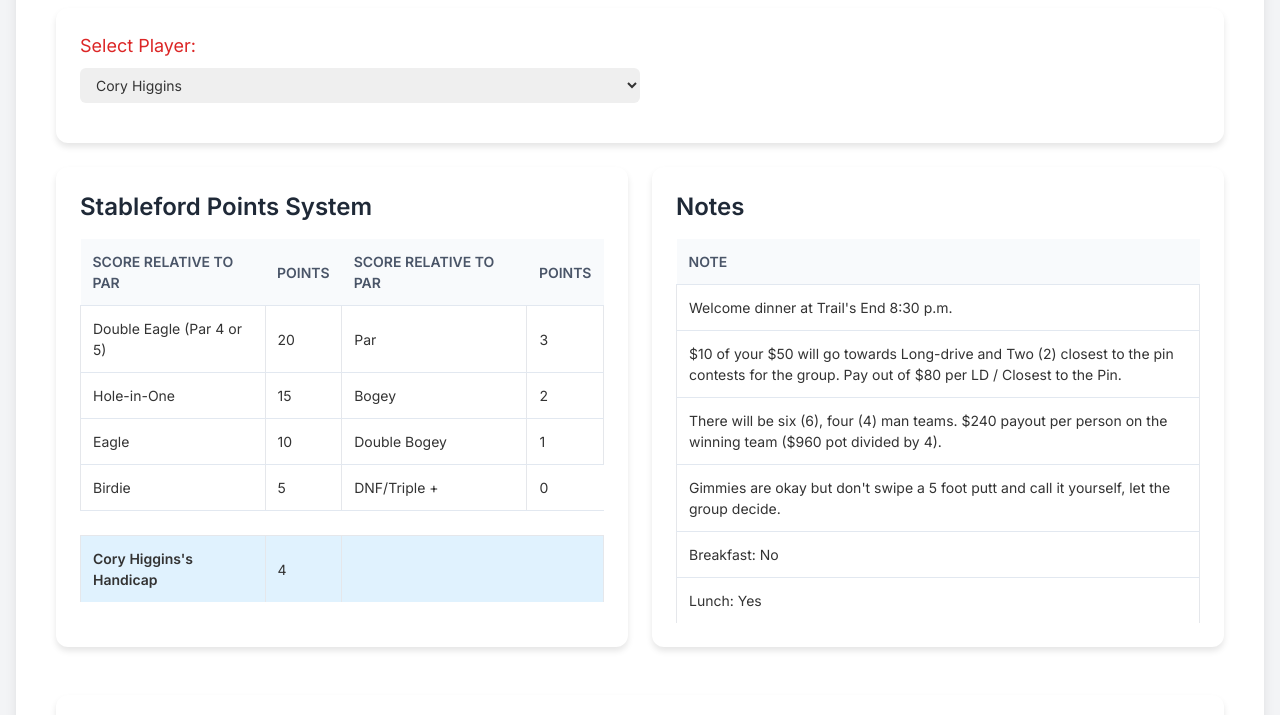
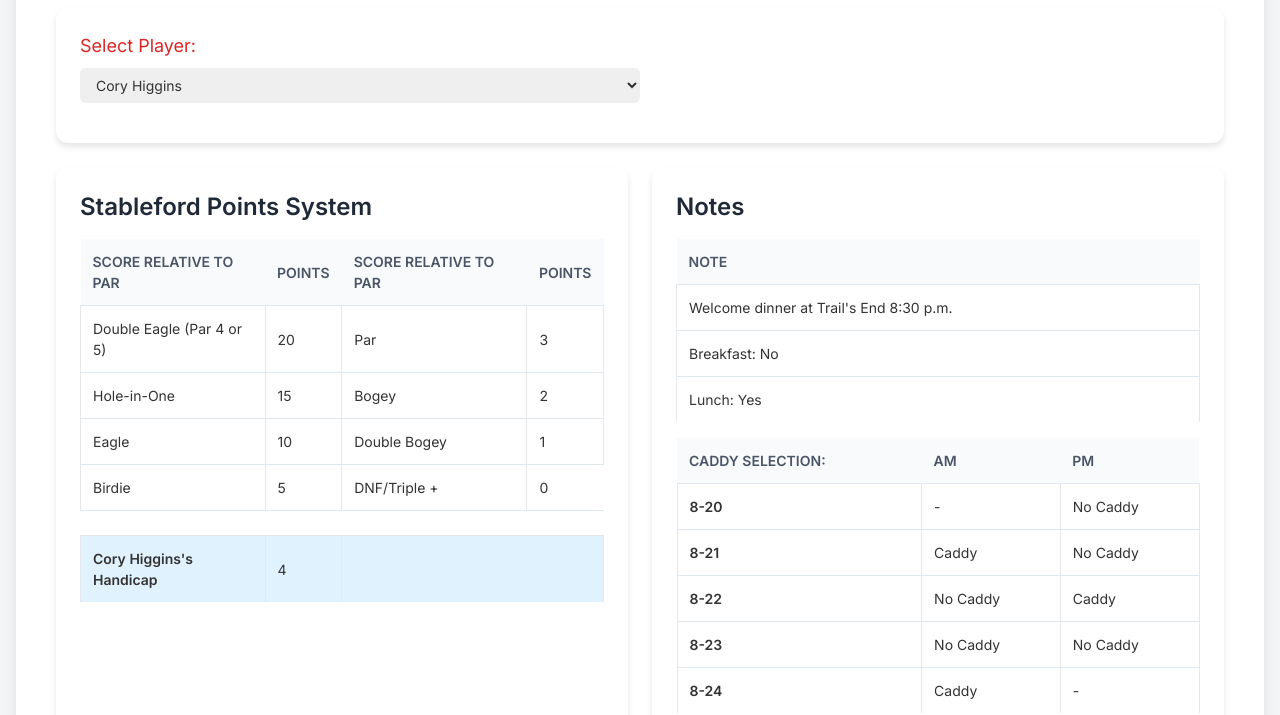
Before and after one commit to coryhiggins1985/Bandon_Dunes, a website: page index.html in a window 1280 px wide. Shown: the part 120-835 px from the top of the page. Drawn offline with nearby package versions, Linux system fonts and the light colour scheme.

Commit message:
Update index.html
MOVING THINGS AROUND

```diff
--- a/index.html
+++ b/index.html
@@ -184,9 +184,6 @@
                 <tbody>
                     <tr>
                         <td class="border px-4 py-2">$50 / daily group bet for AM rounds only, afternoon rounds choose your own adventure.</td>
-                    </tr>
-                    <tr>
-                        <td class="border px-4 py-2">$10 of your $50 will go towards Long-drive and Two (2) closest to the pin contests for the group. Pay out of $80 per LD / Closest to the Pin.</td>
                     </tr>
                     <tr>
                         <td class="border px-4 py-2">There will be six (6), four (4) man teams. $240 payout per person on the winning team ($960 pot divided by 4).</td>
@@ -491,6 +488,7 @@ Charlie Hildebrand,cdhildy@gmail.com,No Caddy,Caddy,No Caddy,Caddy,No Caddy,Cadd
                 caddySelectionsByPlayerRound[playerName] = {};
 
                 caddyColumnIndices.forEach(colIndex => {
+                    // Corrected: use colIndex instead of colCol
                     const caddyType = currentLine[colIndex] ? currentLine[colIndex].trim() : 'No Caddy';
                     const { date, roundType } = caddyColumnMap[colIndex];
 
@@ -527,10 +525,7 @@ Charlie Hildebrand,cdhildy@gmail.com,No Caddy,Caddy,No Caddy,Caddy,No Caddy,Cadd
 
             // Static notes
             const staticNotes = [
-                "Welcome dinner at Trail's End 8:30 p.m.",
-                "$10 of your $50 will go towards Long-drive and Two (2) closest to the pin contests for the group. Pay out of $80 per LD / Closest to the Pin.", // Updated note text
-                "There will be six (6), four (4) man teams. $240 payout per person on the winning team ($960 pot divided by 4).",
-                "Gimmies are okay but don't swipe a 5 foot putt and call it yourself, let the group decide."
+                "Welcome dinner at Trail's End 8:30 p.m."
             ];
 
             staticNotes.forEach(note => {
@@ -578,6 +573,55 @@ Charlie Hildebrand,cdhildy@gmail.com,No Caddy,Caddy,No Caddy,Caddy,No Caddy,Cadd
                 trLunch.appendChild(tdLunch);
                 notesBody.appendChild(trLunch);
             }
+
+            // Caddy Selection Matrix in Notes
+            const caddyMatrixTable = document.createElement('table');
+            caddyMatrixTable.className = 'table-auto mt-4';
+            caddyMatrixTable.innerHTML = `
+                <thead>
+                    <tr>
+                        <th class="px-4 py-2">Caddy Selection:</th>
+                        <th class="px-4 py-2">AM</th>
+                        <th class="px-4 py-2">PM</th>
+                    </tr>
+                </thead>
+                <tbody id="notes-caddy-matrix-body">
+                </tbody>
+            `;
+            notesBody.parentNode.appendChild(caddyMatrixTable); // Append to the same parent as notesBody
+
+            const notesCaddyMatrixBody = document.getElementById('notes-caddy-matrix-body');
+            notesCaddyMatrixBody.innerHTML = ''; // Clear existing rows
+
+            const playerCaddySelections = caddySelectionsByPlayerRound[playerName] || {};
+            const availableDates = Object.keys(playerCaddySelections).sort();
+
+            const allDatesInOrder = [
+                '2025-08-20', '2025-08-21', '2025-08-22', '2025-08-23', '2025-08-24'
+            ];
+
+            allDatesInOrder.forEach(dateKey => {
+                const tr = document.createElement('tr');
+                const tdDate = document.createElement('td');
+                tdDate.className = 'border px-4 py-2 font-semibold';
+                const dateParts = dateKey.split('-');
+                const month = parseInt(dateParts[1]);
+                const day = parseInt(dateParts[2]);
+                tdDate.textContent = `${month}-${day}`;
+                tr.appendChild(tdDate);
+
+                const tdAm = document.createElement('td');
+                tdAm.className = 'border px-4 py-2';
+                tdAm.textContent = playerCaddySelections[dateKey] && playerCaddySelections[dateKey]['AM'] ? playerCaddySelections[dateKey]['AM'] : '-';
+                tr.appendChild(tdAm);
+
+                const tdPm = document.createElement('td');
+                tdPm.className = 'border px-4 py-2';
+                tdPm.textContent = playerCaddySelections[dateKey] && playerCaddySelections[dateKey]['PM'] ? playerCaddySelections[dateKey]['PM'] : '-';
+                tr.appendChild(tdPm);
+
+                notesCaddyMatrixBody.appendChild(tr);
+            });
         }
 
 
@@ -897,6 +941,7 @@ Charlie Hildebrand,cdhildy@gmail.com,No Caddy,Caddy,No Caddy,Caddy,No Caddy,Cadd
                 const [dateA, roundTypeA] = a.split('-');
                 const [dateB, roundTypeB] = b.split('-');
 
+                // Correctly parse date strings for comparison
                 const dateObjA = new Date(dateA);
                 const dateObjB = new Date(dateB);
 
```
